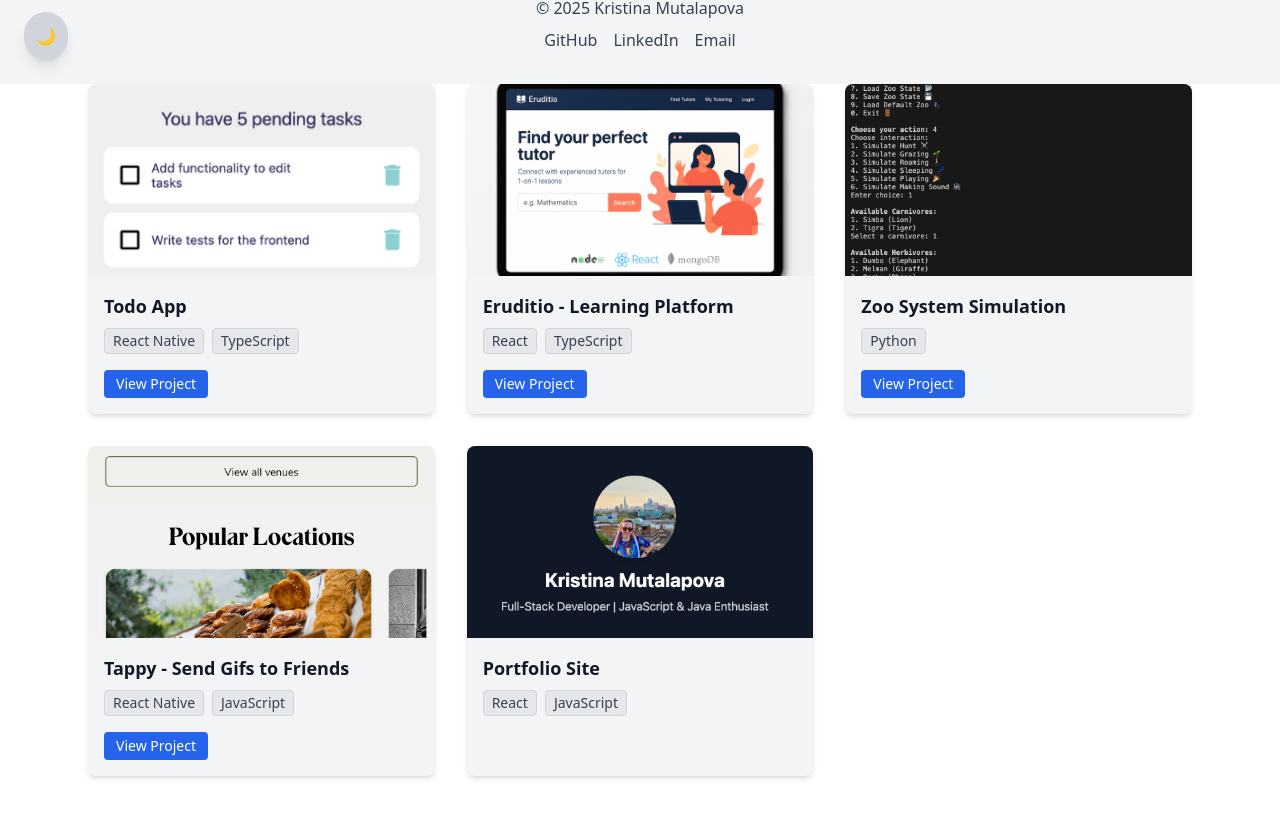
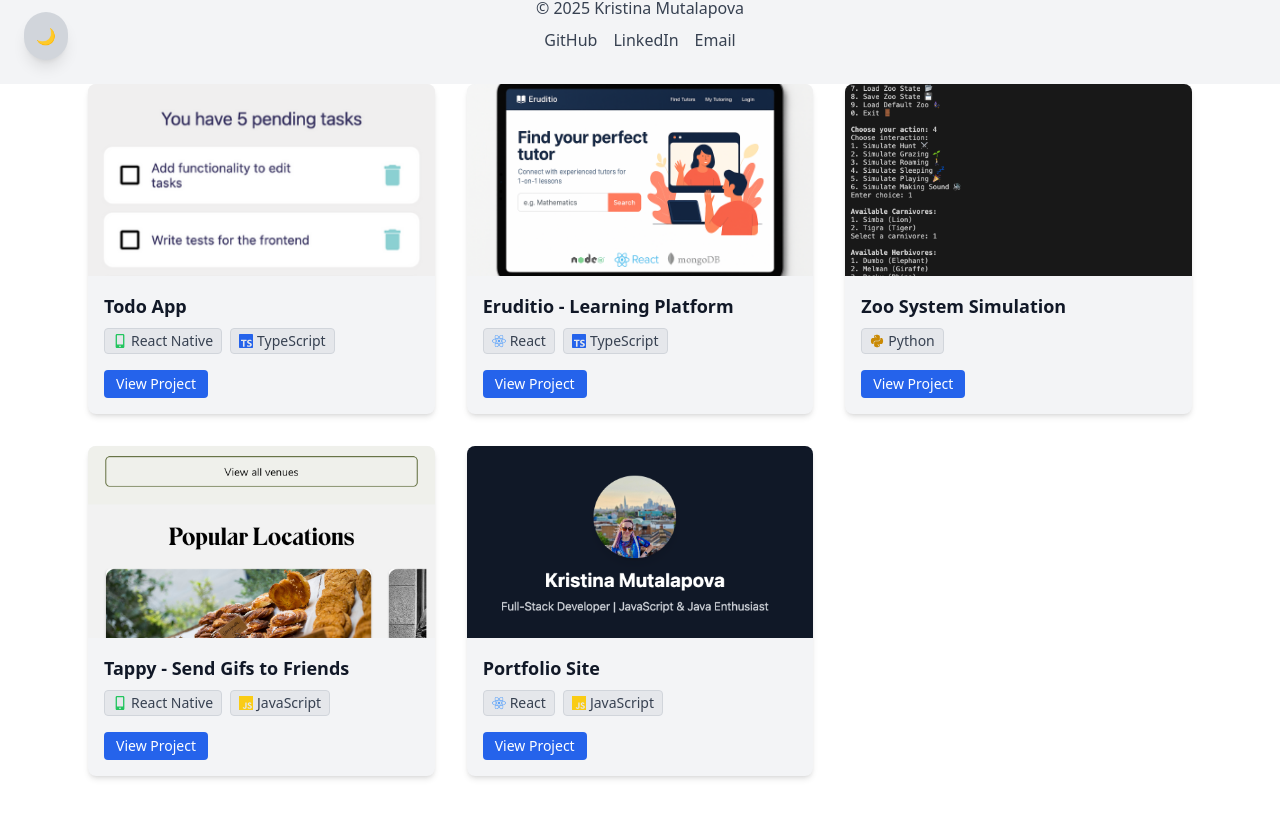
Before and after one commit to krismutalapova/portfolio-website, a React (Create React App) app: page / in a window 1280 px wide. Shown: the part 716-1534 px from the top of the page. Built offline with nearby package versions, Linux system fonts and the light colour scheme.

Commit message:
feat: use react-icons for tech stack icons in project cards

```diff
--- a/package.json
+++ b/package.json
@@ -9,6 +9,7 @@
     "@testing-library/user-event": "^13.5.0",
     "react": "^19.1.0",
     "react-dom": "^19.1.0",
+    "react-icons": "^5.5.0",
     "react-router-dom": "^6.30.1",
     "react-scripts": "5.0.1",
     "web-vitals": "^2.1.4"
--- a/src/components/Projects.js
+++ b/src/components/Projects.js
@@ -5,6 +5,8 @@ import tappyImage from '../assets/tappy.png';
 import portfolioImage from '../assets/portfolio.png';
 import zooImage from '../assets/zoo.png';
 import Spinner from './Spinner';
+import { FaReact, FaPython, FaMobileAlt } from 'react-icons/fa';
+import { SiTypescript, SiJavascript } from 'react-icons/si';
 
 const projectData = [
     {
@@ -99,10 +101,18 @@ Tech stack:
         title: 'Portfolio Site',
         image: portfolioImage,
         description: 'My personal portfolio site made using React and Tailwind CSS.',
-        link: '#',
+        link: 'https://github.com/krismutalapova/portfolio-website',
         tags: ['React', 'JavaScript']
     },
 ];
+
+const techIcons = {
+    'React': <FaReact title="React" className="mr-1 text-blue-400" />,
+    'React Native': <FaMobileAlt title="React Native" className="mr-1 text-green-500" />,
+    'TypeScript': <SiTypescript title="TypeScript" className="mr-1 text-blue-600" />,
+    'JavaScript': <SiJavascript title="JavaScript" className="mr-1 text-yellow-400" />,
+    'Python': <FaPython title="Python" className="mr-1 text-yellow-600" />,
+};
 
 function Projects() {
     const [expandedId, setExpandedId] = useState(null);
@@ -178,8 +188,8 @@ function Projects() {
                                 <h3 className="text-base md:text-lg font-semibold mb-1">{project.title}</h3>
                                 <div className="mt-1 flex flex-wrap gap-2 overflow-x-hidden">
                                     {project.tags.map((tag, index) => (
-                                        <span key={index} className="text-xs md:text-sm bg-gray-200 dark:bg-gray-700 text-gray-700 dark:text-gray-200 border border-gray-300 dark:border-gray-600 px-2 py-0.5 rounded font-normal cursor-default select-none">
-                                            {tag}
+                                        <span key={index} className="text-xs md:text-sm bg-gray-200 dark:bg-gray-700 text-gray-700 dark:text-gray-200 border border-gray-300 dark:border-gray-600 px-2 py-0.5 rounded font-normal cursor-default select-none flex items-center">
+                                            {techIcons[tag] || null}{tag}
                                         </span>
                                     ))}
                                 </div>
```
Also changed, not shown: 1 other file (tests, documents, lock files or other folders).
